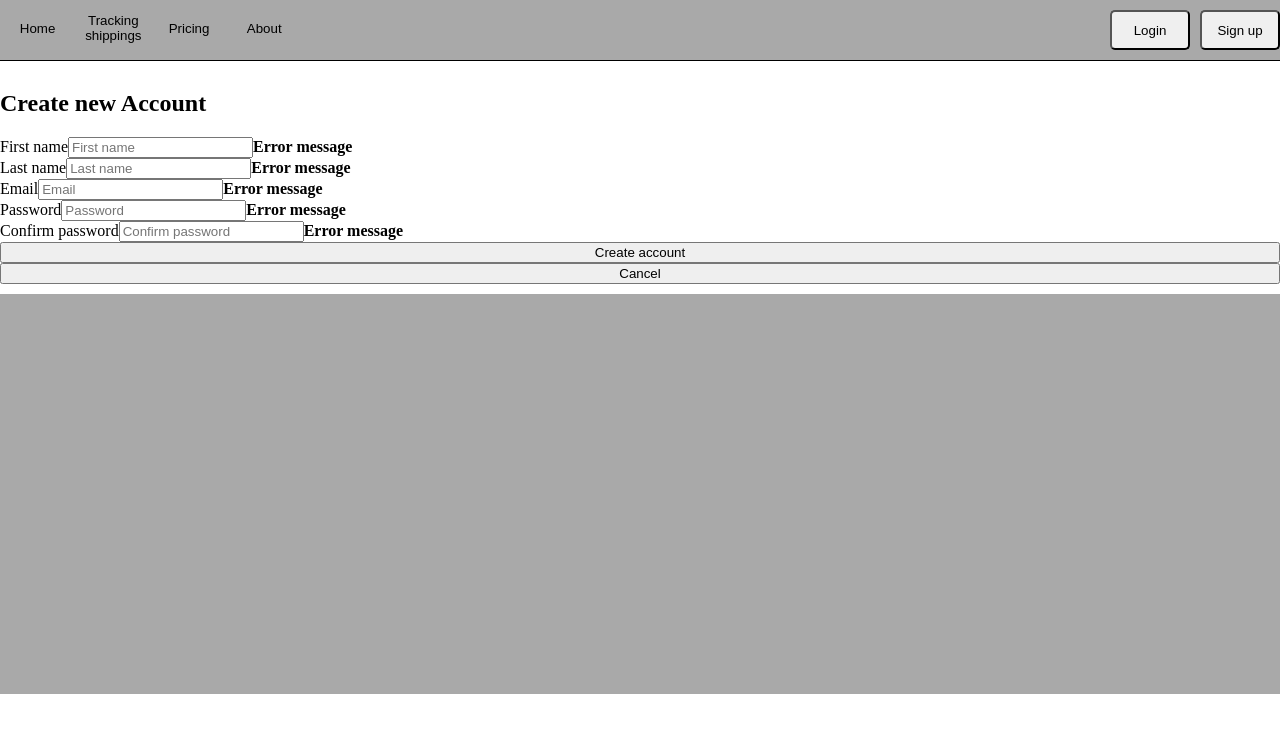
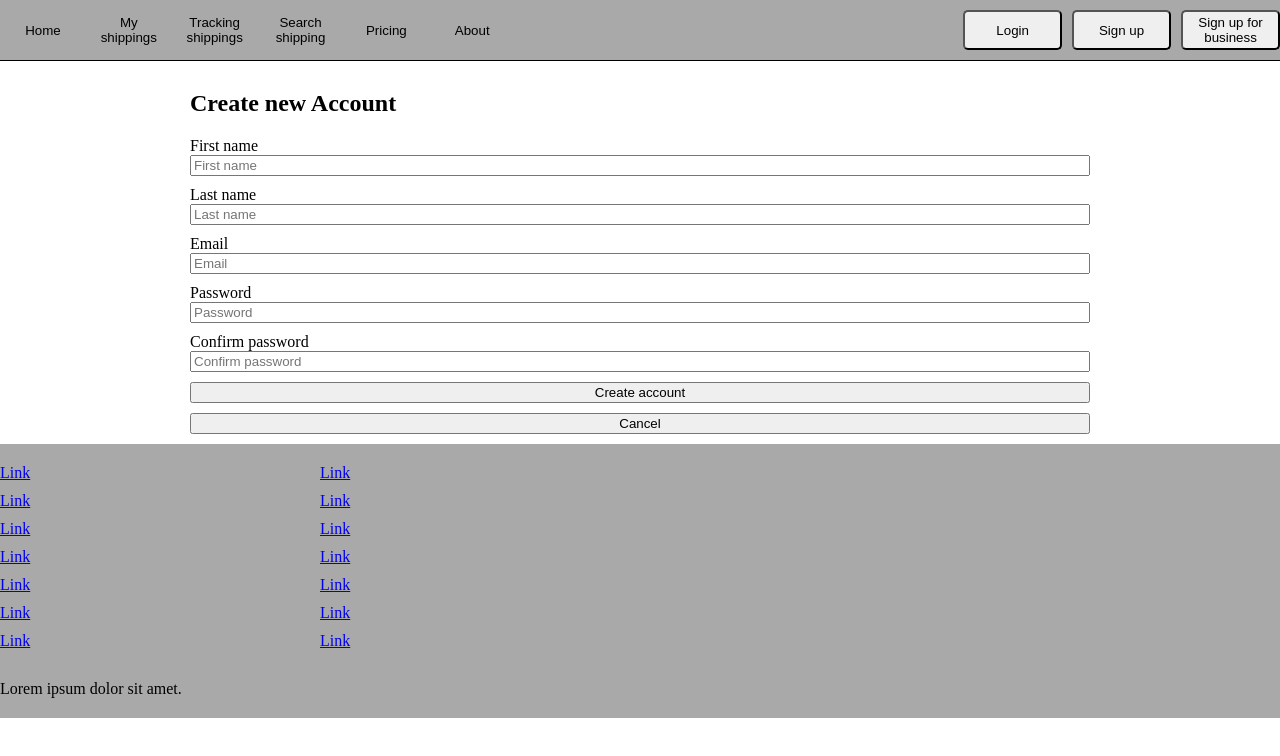
Before and after one commit to MHPotrich/shipping-project-frontend-react, a Next.js app: page /create-account in a window 1280 px wide. Shown: the top 756 px of the page. Built offline with nearby package versions, Linux system fonts and the light colour scheme.

Commit message:
added footer content, updated header and added 2 new pages

```diff
--- a/src/components/footer/index.js
+++ b/src/components/footer/index.js
@@ -1,5 +1,33 @@
 import "./style.scss";
 
+import Link from "next/link";
+
 export default function Footer(){
-    return <footer></footer>;
+    return <footer>
+        <div className="container">
+            <div className="footer-content">
+                <div className="link-area">
+                    <Link href="/">Link</Link>
+                    <Link href="/">Link</Link>
+                    <Link href="/">Link</Link>
+                    <Link href="/">Link</Link>
+                    <Link href="/">Link</Link>
+                    <Link href="/">Link</Link>
+                    <Link href="/">Link</Link>
+                </div>
+                <div className="link-area">
+                    <Link href="/">Link</Link>
+                    <Link href="/">Link</Link>
+                    <Link href="/">Link</Link>
+                    <Link href="/">Link</Link>
+                    <Link href="/">Link</Link>
+                    <Link href="/">Link</Link>
+                    <Link href="/">Link</Link>
+                </div>
+            </div>
+            <div className="bottom-footer-area">
+                <span>Lorem ipsum dolor sit amet.</span>
+            </div>
+        </div>
+    </footer>;
 }
--- a/src/components/footer/style.scss
+++ b/src/components/footer/style.scss
@@ -1,7 +1,28 @@
 footer {
     background-color: darkgray;
     display: flex;
-    height: 400px;
     width: 100%;
     margin: 0;
+
+    .footer-content {
+        display: grid;
+        grid-template-columns: 25% 25% 25% 25%;
+        margin-top: 20px;
+        margin-bottom: 20px;
+
+        .link-area {
+            display: flex;
+            flex-direction: column;
+
+            a {
+                margin-bottom: 10px;
+            }
+        }
+    }
+
+    .bottom-footer-area {
+        margin-bottom: 20px;
+        display: flex;
+        width: 100%;
+    }
 }
--- a/src/components/header/index.js
+++ b/src/components/header/index.js
@@ -12,8 +12,16 @@ export default function Header(){
             link: "/"
         },
         {
+            label: "My shippings",
+            link: "/shippings"
+        },
+        {
             label: "Tracking shippings",
             link: "/track"
+        },
+        {
+            label: "Search shipping",
+            link: "/search-shipping"
         },
         {
             label: "Pricing",
@@ -38,6 +46,7 @@ export default function Header(){
                 <div className="login-area">
                     <Link href="/login"><button type="button">Login</button></Link>
                     <Link href="/create-account"><button type="button">Sign up</button></Link>
+                    <Link href="/create-account"><button type="button">Sign up for business</button></Link>
                 </div>
             </div>
         </header>
--- a/src/components/header/style.scss
+++ b/src/components/header/style.scss
@@ -29,6 +29,7 @@ header {
             height: 100%;
             border: none;
             background-color: transparent;
+            border-top: 4px solid transparent;
             border-bottom: 4px solid transparent;
             width: 100%;
         }
--- a/src/components/new-account-form/index.js
+++ b/src/components/new-account-form/index.js
@@ -9,38 +9,47 @@ export default function NewAccountForm(){
     const [email, set_email] = React.useState("");
     const [password, set_password] = React.useState("");
     const [confirm_password, set_confirm_password] = React.useState("");
+    const [first_name_error, set_first_name_error] = React.useState();
+    const [last_name_error, set_last_name_error] = React.useState();
+    const [email_error, set_email_error] = React.useState();
+    const [password_error, set_password_error] = React.useState();
+    const [confirm_password_error, set_confirm_password_error] = React.useState();
+
+    function handler_create_account(){}
+
+    function handler_cancel(){}
 
     return (
         <section id="new-account-form">
             <div className="container">
                 <h1>Create new Account</h1>
-                <div>
+                <div className="input-area">
                     <label htmlFor="first-name-input">First name</label>
-                    <input id="first-name-input" placeholder="First name" onChange={event => set_first_name(event.target.value)}></input>
-                    <strong>Error message</strong>
+                    <input id="first-name-input" placeholder="First name" value={first_name} onChange={event => set_first_name(event.target.value)}></input>
+                    {first_name_error && <strong>{first_name_error}</strong>}
                 </div>
-                <div>
+                <div className="input-area">
                     <label htmlFor="last-name-input">Last name</label>
-                    <input id="last-name-input" placeholder="Last name" onChange={event => set_last_name(event.target.value)}></input>
-                    <strong>Error message</strong>
+                    <input id="last-name-input" placeholder="Last name" value={last_name} onChange={event => set_last_name(event.target.value)}></input>
+                    {last_name_error && <strong>{last_name_error}</strong>}
                 </div>
-                <div>
+                <div className="input-area">
                     <label htmlFor="email-input">Email</label>
-                    <input id="email-input" placeholder="Email" onChange={event => set_email(event.target.value)}></input>
-                    <strong>Error message</strong>
+                    <input id="email-input" placeholder="Email" value={email} onChange={event => set_email(event.target.value)}></input>
+                    {email_error && <strong>{email_error}</strong>}
                 </div>
-                <div>
+                <div className="input-area">
                     <label htmlFor="password-input">Password</label>
-                    <input id="password-input" placeholder="Password" onChange={event => set_password(event.target.value)}></input>
-                    <strong>Error message</strong>
+                    <input id="password-input" placeholder="Password" value={password} onChange={event => set_password(event.target.value)}></input>
+                    {password_error && <strong>{password_error}</strong>}
                 </div>
-                <div>
+                <div className="input-area">
                     <label htmlFor="confirm-password-input">Confirm password</label>
-                    <input id="confirm-password-input" placeholder="Confirm password" onChange={event => set_confirm_password(event.target.value)}></input>
-                    <strong>Error message</strong>
+                    <input id="confirm-password-input" placeholder="Confirm password" value={confirm_password} onChange={event => set_confirm_password(event.target.value)}></input>
+                    {confirm_password_error && <strong>{confirm_password_error}</strong>}
                 </div>
-                <button type="button">Create account</button>
-                <button type="button">Cancel</button>
+                <button type="button" onClick={handler_create_account} className="create-account-button">Create account</button>
+                <button type="button" onClick={handler_cancel} className="cancel-create-account-button">Cancel</button>
             </div>
         </section>
     );
--- a/src/components/new-account-form/style.scss
+++ b/src/components/new-account-form/style.scss
@@ -1,3 +1,23 @@
 #new-account-form {
+    & > .container {
+        max-width: 900px;
+    }
 
+    .input-area {
+        display: flex;
+        flex-direction: column;
+        margin-bottom: 10px;
+
+        strong {
+            color: red;
+        }
+    }
+
+    .create-account-button {
+        margin-bottom: 10px;
+    }
+
+    .cancel-create-account-button {
+
+    }
 }
```
Also changed, not shown: src/app/search-shipping/page.js (added, +11 -0 lines), src/app/shippings/page.js (added, +11 -0 lines).
